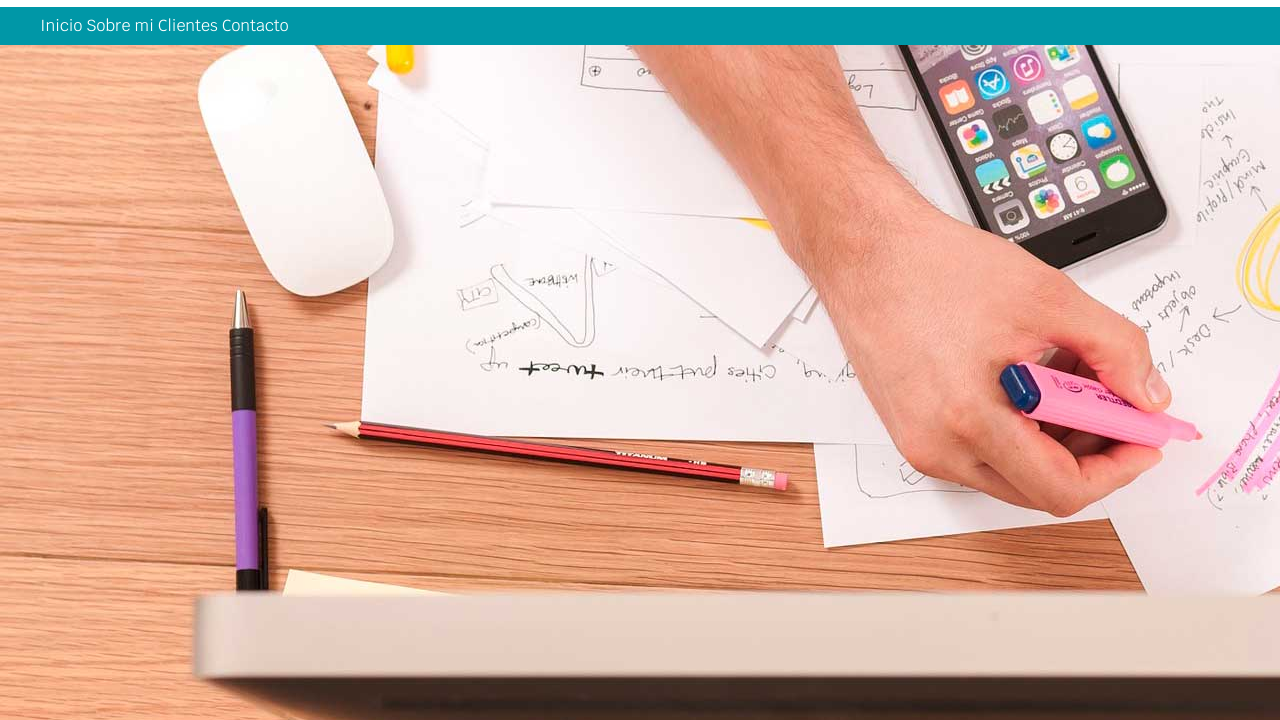
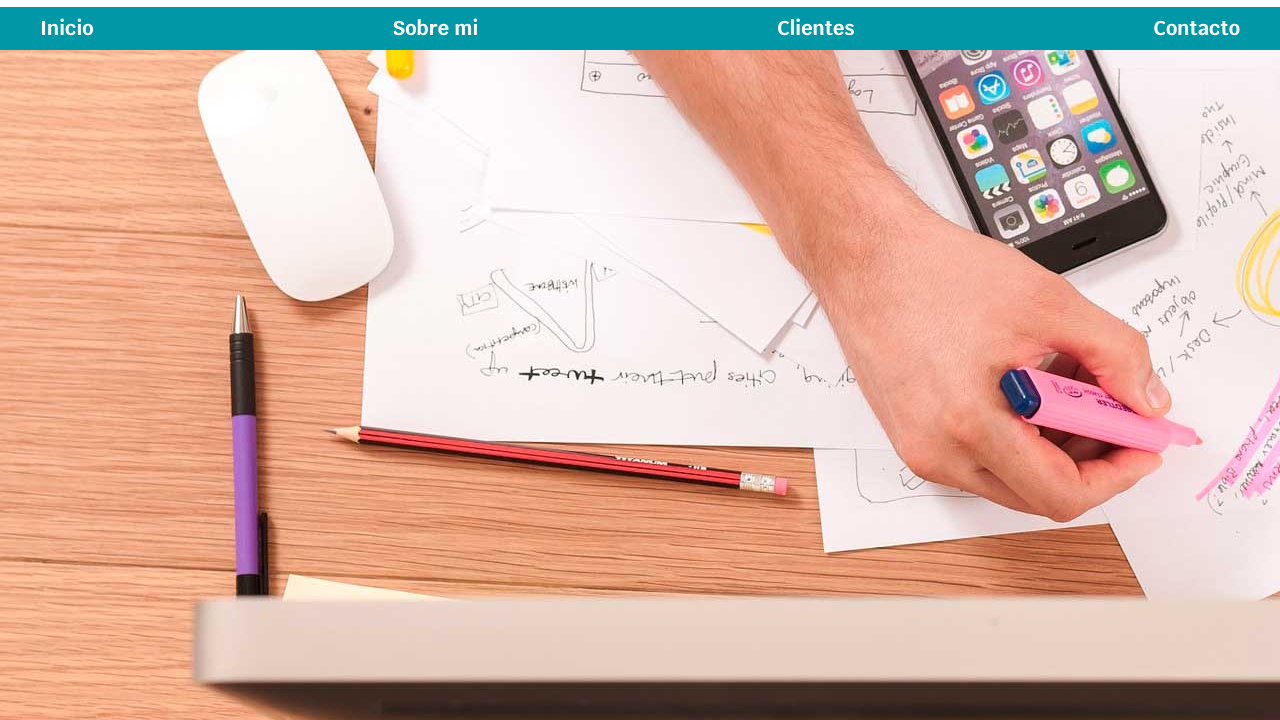
Before and after one commit to TomyMontenegro99/SITIO_FREELANCER, a plain HTML site: page FREELANCER_INICIO/index.html in a window 1280 px wide. Shown: the part 106-826 px from the top of the page. Drawn offline with Linux system fonts and the light colour scheme.

Commit message:
se finalizo la barra de navegacion

```diff
--- a/FREELANCER_INICIO/css/styles.css
+++ b/FREELANCER_INICIO/css/styles.css
@@ -45,15 +45,18 @@ body{
 
 .navegacion-principal{
     padding:1rem; /* altura de la barra de navegacion*/
-
-
-
+    display:flex;
+    justify-content:space-between; /*mover el contenido horizontalmente*/
 }
 
 .navegacion-principal a{
     color:var(--blanco);
     text-decoration: none;
+    font-size: 2rem;
+    font-weight: 700 ;
+}
 
-
-
+.navegacion-principal a:hover{
+    background-color: var(--primario);
+    color: var(--oscuro);
 }
```
